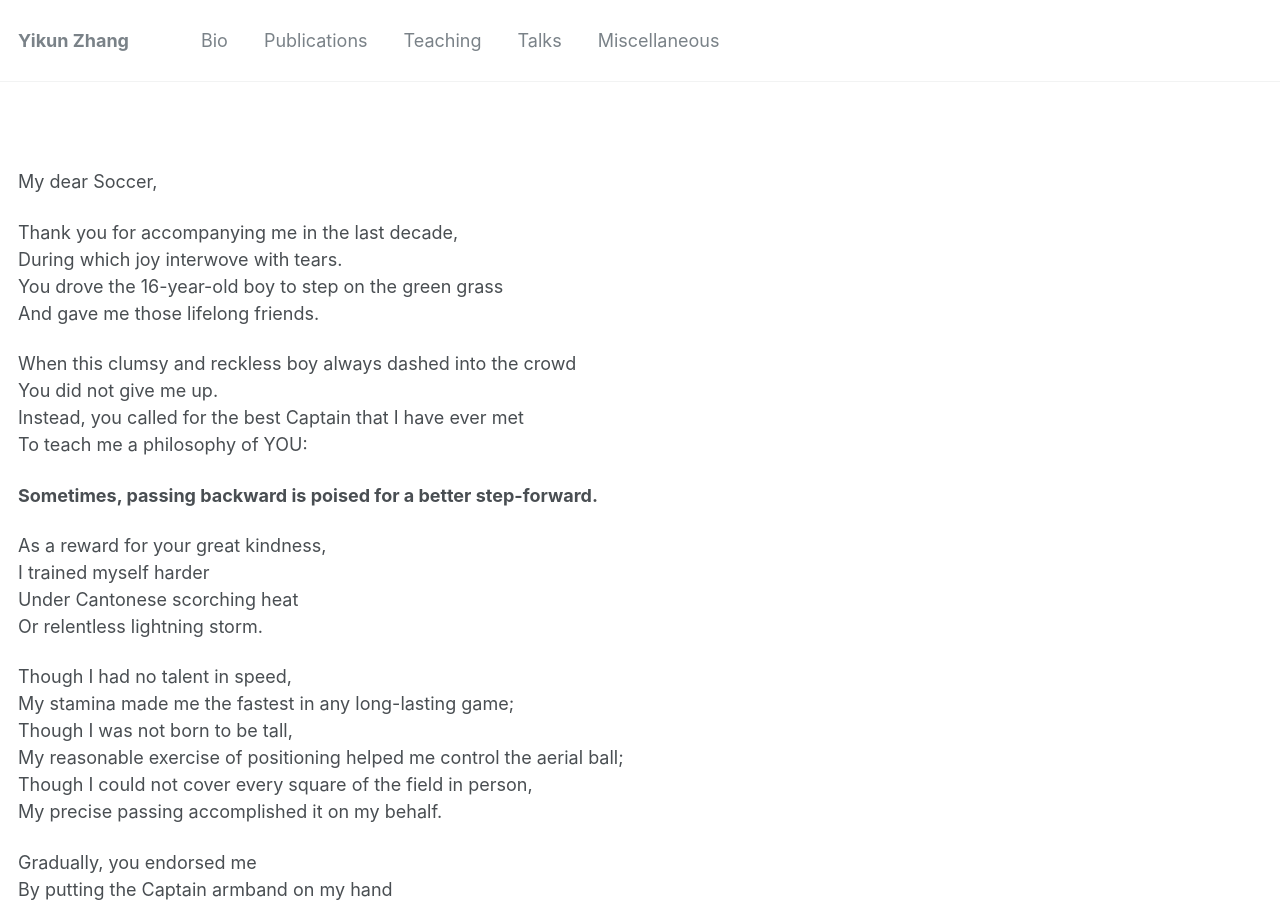
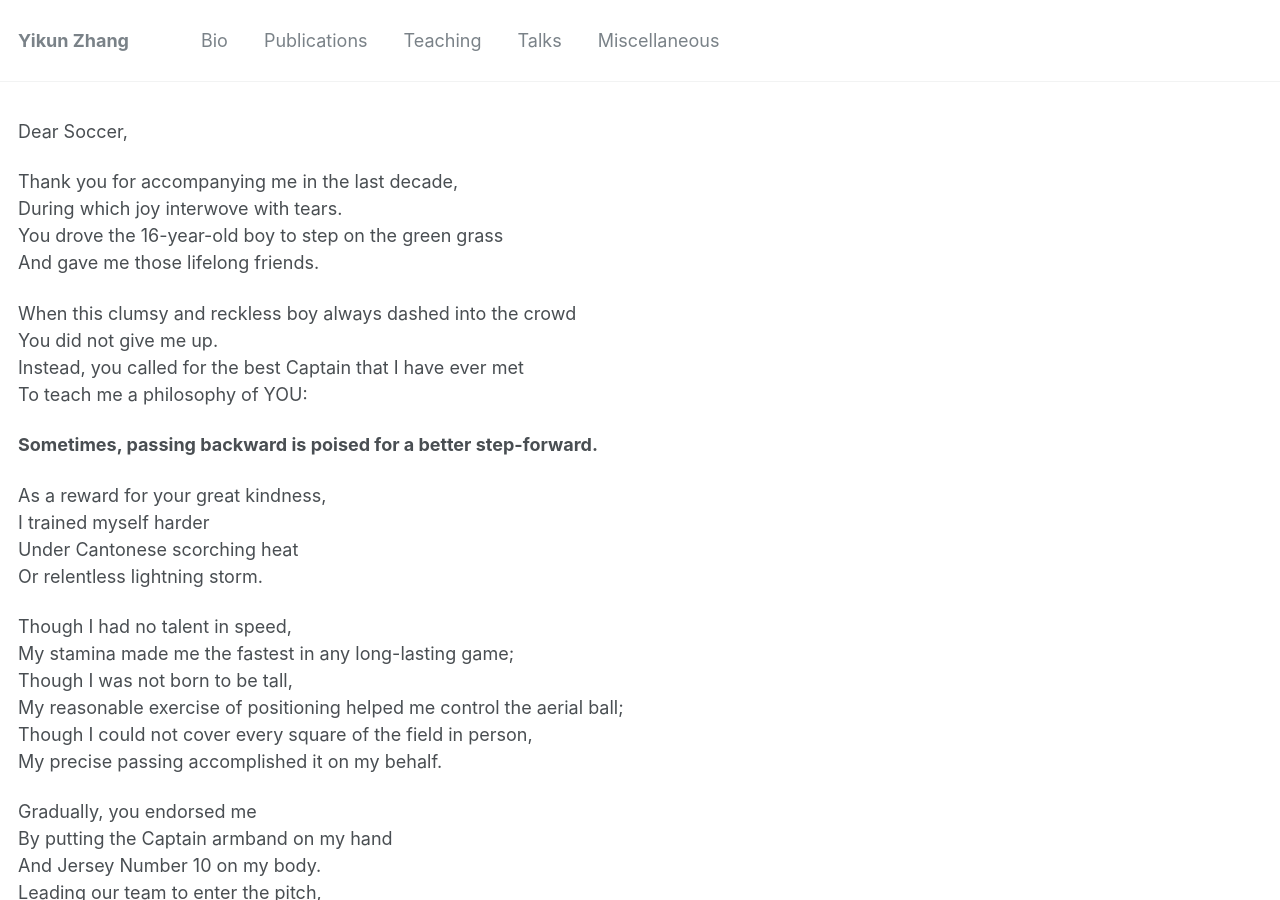
Before and after one commit to zhangyk8/zhangyk8.github.io, a Jekyll site: the page built from _portfolio/portfolio-3.md, in a window 1280 px wide and 900 px high. Built offline with Jekyll 4.4.1, drawn with Linux system fonts in a browser that asks for light colours.

Commit message:
Update portfolio-3.md

```diff
--- a/_portfolio/portfolio-3.md
+++ b/_portfolio/portfolio-3.md
@@ -6,9 +6,8 @@ collection: portfolio
 permanent link: /portfolio-3/
 author_profile: false
 ---
-<br/>
 
-My dear Soccer, <br/>
+Dear Soccer, <br/>
 
 Thank you for accompanying me in the last decade, <br/>
 During which joy interwove with tears. <br/>
```
